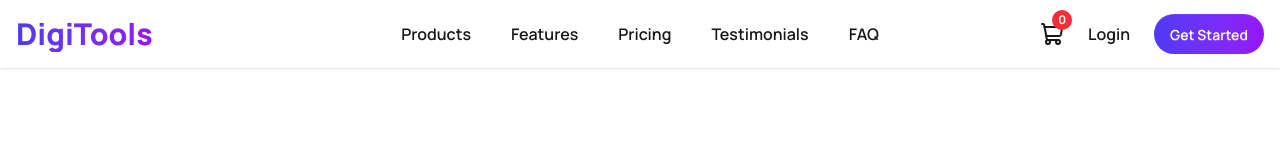
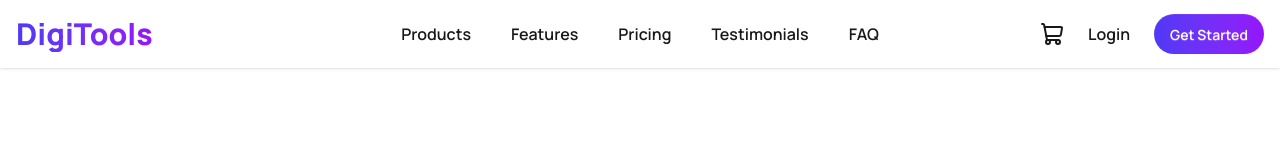
Before and after one commit to joti14/digitools-platform, a React (Vite) app: page / in a window 1280 px wide. Shown: the top 160 px of the page. Built offline with nearby package versions, Linux system fonts and the light colour scheme.

Commit message:
fixed Buy Now button state resetting on tab switch

```diff
--- a/src/components/Navbar/Navbar.jsx
+++ b/src/components/Navbar/Navbar.jsx
@@ -65,7 +65,7 @@ const NavBar = ({ carts }) => {
         <div className="navbar-end gap-6">
           <div className="relative inline-block">
             <ShoppingCart className="cursor-pointer w-6 h-6" />
-            <span className="absolute -top-3 left-3 bg-red-500 rounded-full min-w-5 h-5 flex items-center justify-center text-white text-xs font-bold px-1">
+            <span className={`${carts.length === 0 ? 'hidden' : ''} absolute -top-3 left-3 bg-red-500 rounded-full min-w-5 h-5 flex items-center justify-center text-white text-xs font-bold px-1`}>
               {carts.length}
             </span>
           </div>
--- a/src/components/Products/Product.jsx
+++ b/src/components/Products/Product.jsx
@@ -1,14 +1,12 @@
-import React, { useState } from 'react';
 import PricingFeature from './PricingFeature';
 import { FaCheck } from 'react-icons/fa';
 import { toast } from 'react-toastify';
 
 
 const Product = ({ product, carts, setCarts }) => {
-    const [isAddToCart, setIsAddToCart] = useState(false);
+    const isAddToCart = carts.find(item => item.id === product.id)
 
     const handleAddToCart = () => {
-        setIsAddToCart(true);
 
         const isFound = carts.find(item => item.id === product.id);
 
```
